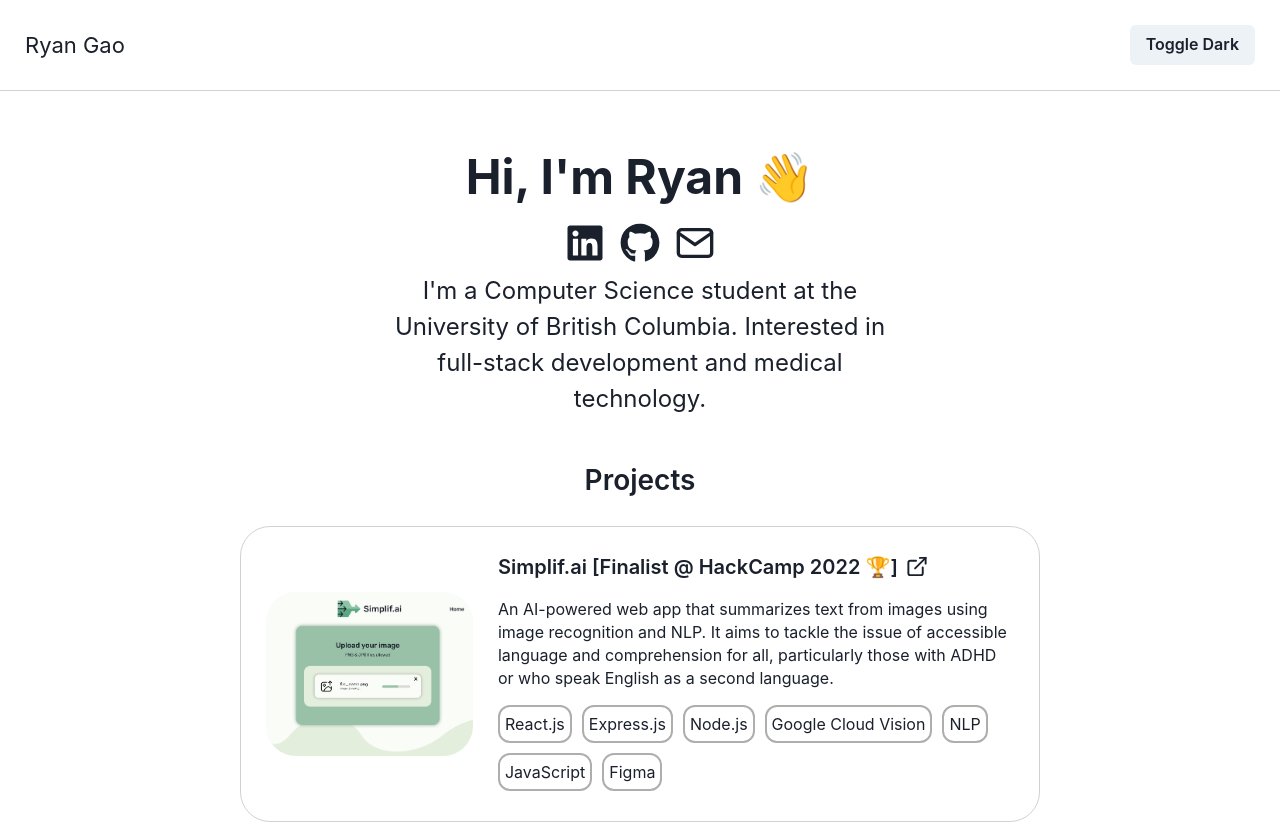
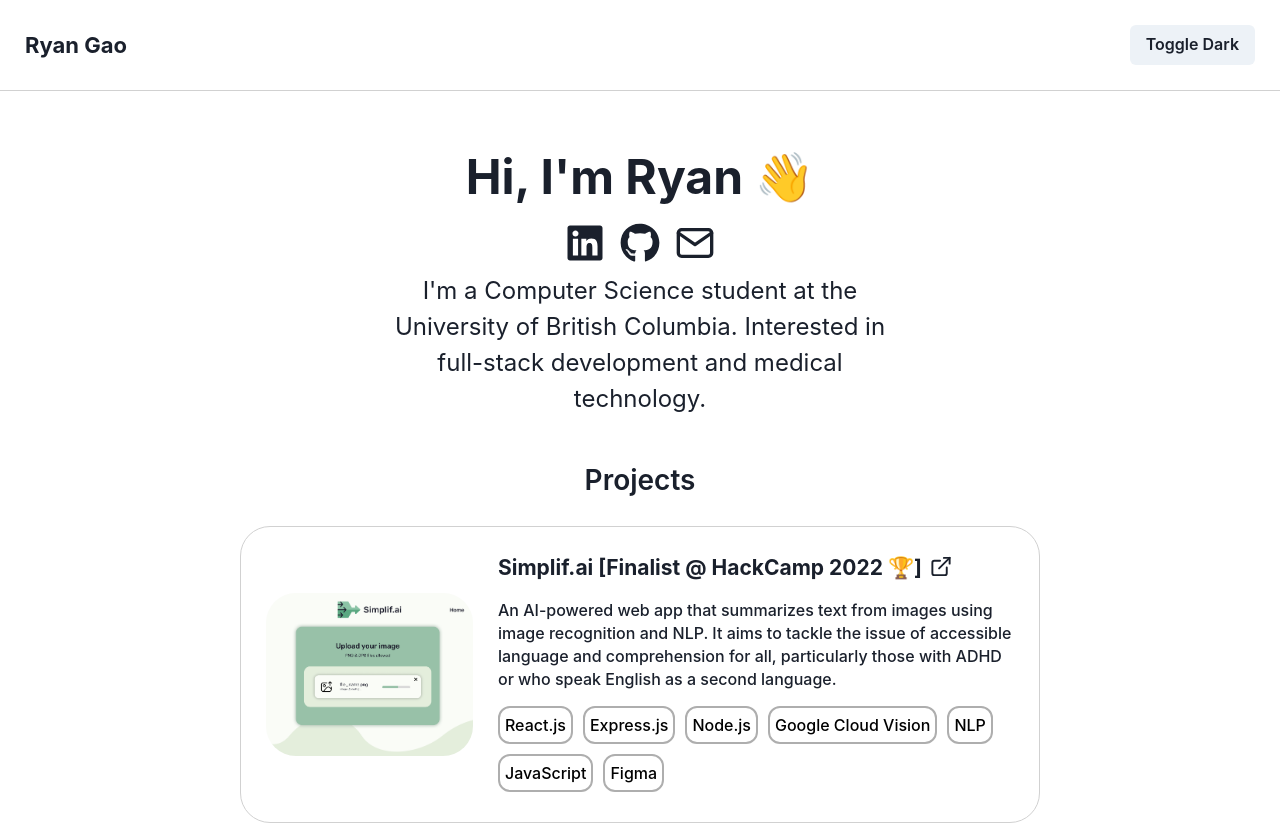
Before and after one commit to toblrne/personalwebsite2, a React (Create React App) app: page / in a window 1280 px wide. Shown: the top 824 px of the page. Built offline with nearby package versions, Linux system fonts and the light colour scheme.

Commit message:
color change

```diff
--- a/src/App.js
+++ b/src/App.js
@@ -7,13 +7,13 @@ import MainCard from './components/MainCard'
 function App() {
   const { colorMode, toggleColorMode } = useColorMode()
 
-  const border = useColorModeValue("#d1d1d1", "gray.800")
+  const border = useColorModeValue("#d1d1d1", "#3D3D3D")
 
   return (
     <Box overflow="hidden">
       <Box w="100vw" minW="320px" overflow="hidden" borderBottom="1px" borderColor={border}>
         <Flex justify="space-between" align="center" m="25px" overflow="hidden">
-          <Text fontSize="22px">Ryan Gao</Text>
+          <Text fontSize="22px" fontWeight="bold">Ryan Gao</Text>
           <Button onClick={toggleColorMode}>
             Toggle {colorMode === 'light' ? 'Dark' : 'Light'}
           </Button>
--- a/src/components/Projects.js
+++ b/src/components/Projects.js
@@ -7,16 +7,22 @@ const Projects = ({ title, image, date, description, links, technologies }) => {
 
     const colour = useColorModeValue("white", "#2d3748")
     const border = useColorModeValue("#d1d1d1", "gray.800")
+
+    const textColor = useColorModeValue('black', "white")
+
+    const borderTech = useColorModeValue("#aeaeae", "#1f2834")
+
+    const tech = useColorModeValue("white", "#1f2834")
     return (
         <Flex direction={["column", "column", "row", "row"]} border="1px" borderColor={border} borderRadius="30px" bg={colour} w={["350px", "350px", "800px", "800px"]} m="25px" p="25px" align="center">
             {image == null ? null : <Flex w={["300px", "300px", "300px", "300px"]} justify="center" align="center" paddingBottom={["25px", "25px", "0px", "0px"]}>
                 <Image w="auto" maxHeight="200px" borderRadius="30px" src={image} />
             </Flex>}
             <Flex direction="column" marginLeft={["0px", "0px", "25px", "25px"]} w="100%">
-                <Text fontSize="20px" fontWeight="semibold"> {title} <Link href={links} isExternal> <ExternalLinkIcon paddingBottom="5px" w={7} h={7}/> </Link> </Text>
+                <Text fontSize="21px" fontWeight="bold"> {title} <Link href={links} isExternal> <ExternalLinkIcon paddingBottom="5px" w={7} h={7}/> </Link> </Text>
                 <Text fontSize="17.5px" fontWeight="medium"> {date} </Text>
-                <Text fontSize="16px" lineHeight="23px" paddingTop="15px"> {description} </Text>
-                <Flex justify="row" paddingTop="10px" flexWrap="wrap"> {technologies.map((elem) => (<Flex border="2px" borderColor="#AEAEAE" borderRadius="12px" p="5px" marginRight="10px" marginTop="5px" marginBottom="5px"> {elem} </Flex>))} </Flex>
+                <Text fontSize="16px" lineHeight="23px" paddingTop="15px" fontWeight="medium"> {description} </Text>
+                <Flex justify="row" paddingTop="10px" flexWrap="wrap"> {technologies.map((elem) => (<Flex fontWeight="medium" border="2px" color={textColor} borderColor={borderTech} bg={tech} borderRadius="12px" p="5px" marginRight="10px" marginTop="5px" marginBottom="5px"> {elem} </Flex>))} </Flex>
 
             </Flex>
         </Flex>
```
